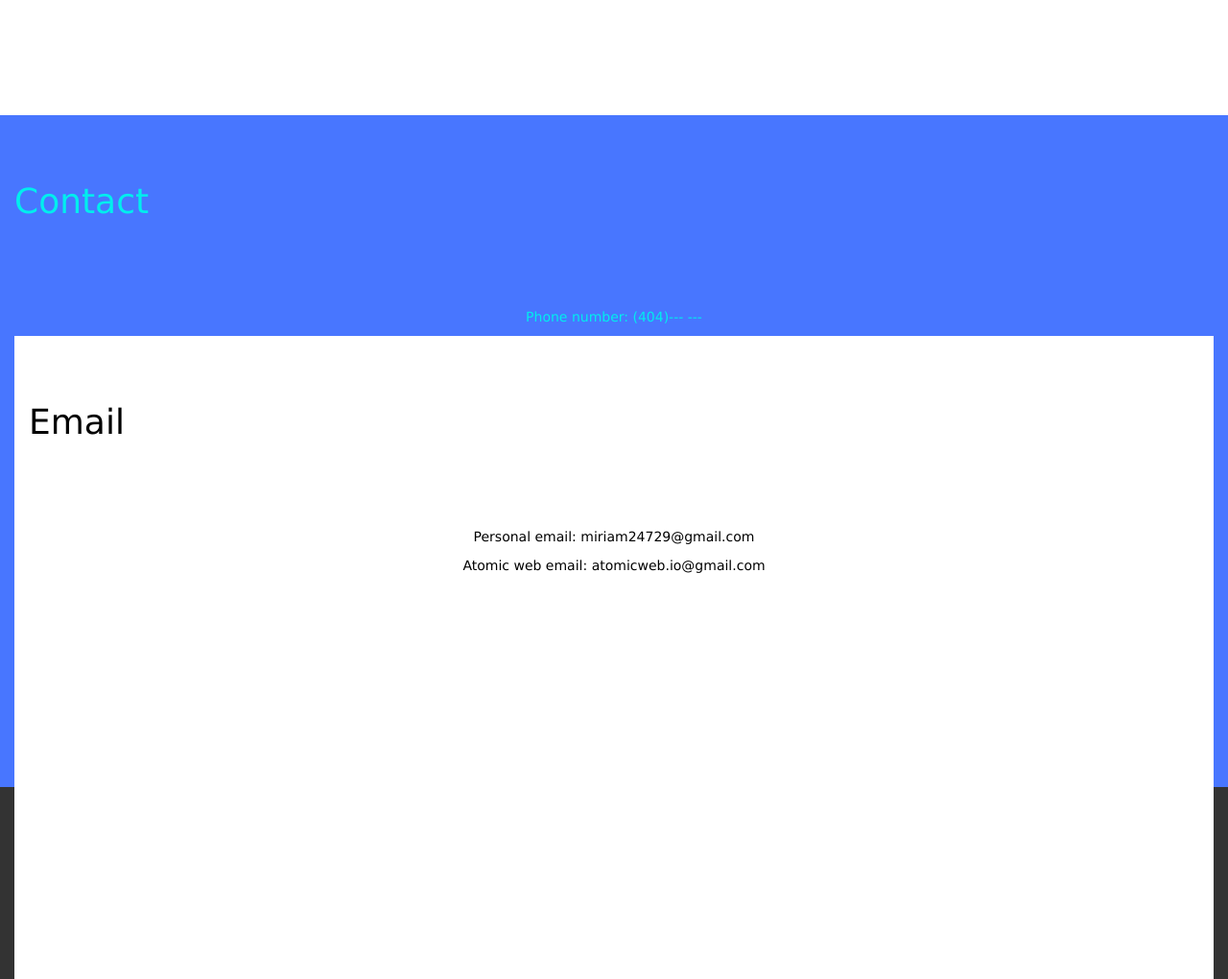
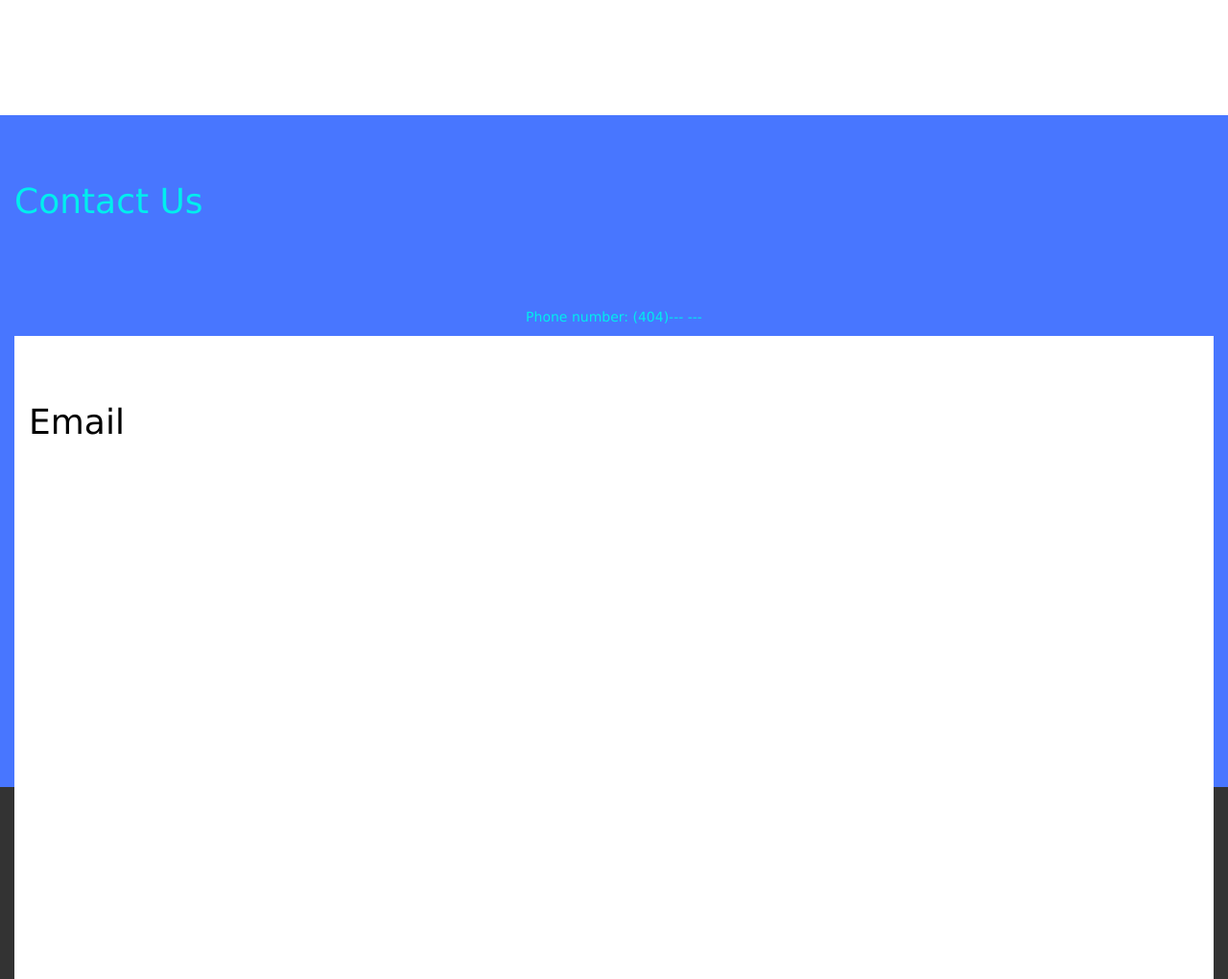
Before and after one commit to ckhs/fblaexample-page, a plain HTML site: page index.html in a window 1280 px wide. Shown: the part 1980-3000 px from the top of the page at 96% size. Drawn offline with nearby package versions, Linux system fonts and the light colour scheme.

Commit message:
Update index.html

```diff
--- a/index.html
+++ b/index.html
@@ -250,7 +250,7 @@ function showSlides() {
 
 </div>
 <div id="section3" class="container-fluid">
-  <h1 style="color:black">Community Service Projects</h1>
+  <h1 style="color:#4876FF">Community Service Projects</h1>
   <br>
   </br>
 <br>
@@ -258,7 +258,7 @@ function showSlides() {
   <center><p style="color:black"></p></center>
 </div>
 <div id="section41" class="container-fluid">
-  <h1 style="color: #00EEEE">Contact</h1>
+  <h1 style="color: #00EEEE">Contact Us</h1>
   <br>
   </br>
 <br>
@@ -277,11 +277,11 @@ function showSlides() {
   </br>
 <br>
 </br>
-<center><p style="color:black"> Personal email: miriam24729@gmail.com </p></center>
-<center><p style="color:black">Atomic web email: atomicweb.io@gmail.com</center>
+<center><p style="color:black"></p></center>
+<center><p style="color:black"></center>
 </div>
 
 </body>
 </html>
 Contact GitHub API Training Shop Blog About
-© 2017 GitHub, Inc. Terms Privacy Security Status Help Websites programmed by miriamxx.
+© 2017 GitHub, Inc. Terms Privacy Security Status Help. Website programmed by miriamxx.
```
